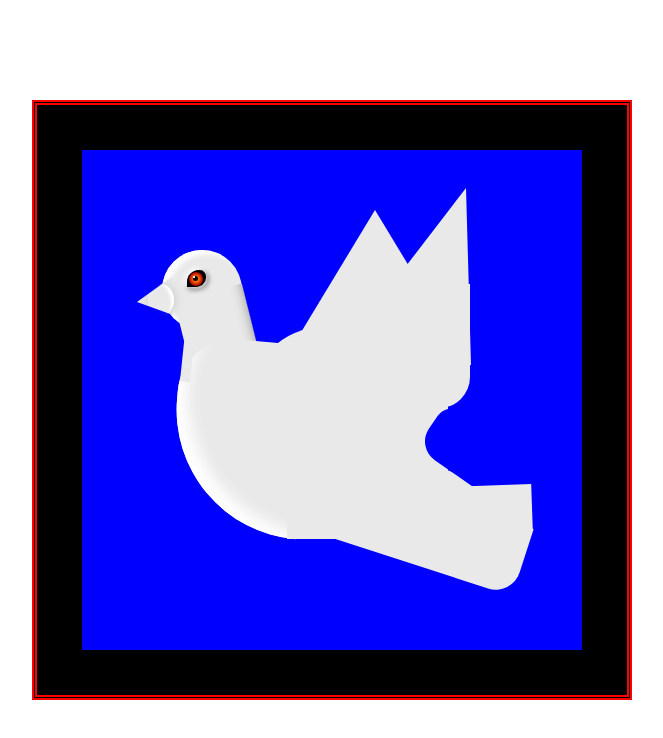
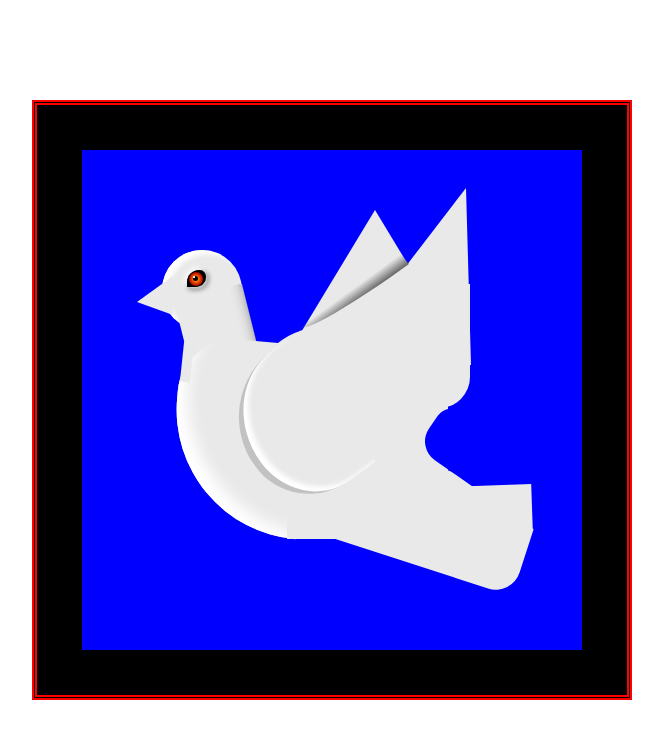
Before and after one commit to manshadchangampalli/cssDrawing-pigeon, a plain HTML site: page index.html in a window 1280 px wide. Shown: the whole page, without its empty margins (308-971 px from the left). Drawn offline with Linux system fonts and the light colour scheme.

Commit message:
some wings shadow also added

```diff
--- a/index.html
+++ b/index.html
@@ -10,8 +10,8 @@
 <body>
     <div class="frame">
         <div class="wraper">
+            <div class="lip"></div>
             <div class="head"></div>
-            <div class="lip"></div>
             <div class="neck"></div>
             <div class="breast"></div>
             <div class="circle-for-wings"></div>
@@ -29,6 +29,8 @@
             <div class="eye"></div>
             <div class="eye-pupil"></div>
             <div class="eye-light"></div>
+            <div class="shadowonwings"></div>
+            <div class="wingsend"></div>
         </div>
     </div>
 </body>
--- a/style.scss
+++ b/style.scss
@@ -51,6 +51,7 @@ body {
         content: '';
         position: absolute;
         top: -18px;
+        display: none;
         left: 11px;
         border-radius: 50%;
         width: 26px;
@@ -202,5 +203,26 @@ body {
       background: $PrimaryColor;
       left: 111px;
     }
+    .shadowonwings{
+      width: 125px;
+      height: 13px;
+      border-radius: 0px 0px 0px 100%;
+      background: linear-gradient(180deg, rgba(255, 255, 255, 0) 0%, #656565 100%);
+      top: 139px;
+      left: 210px;
+      transform: rotate(324deg);
+    }
+    .wingsend{
+      top: 230px;
+      left: 133px;
+      transform: rotate(54deg);
+      height: 100px;
+      box-shadow: inset -1px -7px 5px #fff;
+      border-bottom: 7px solid #0000002b;
+      border-radius: 0px 0px 69px 86px;
+      width: 151px;
+      background: #36363600;
+    }
+
   }
 }
```
Also changed, not shown: style.css, 1 other file.
